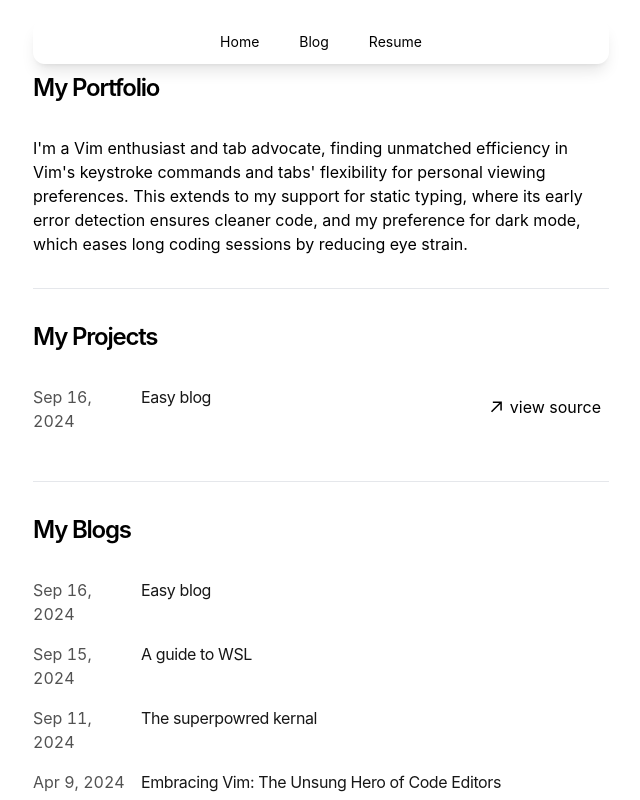
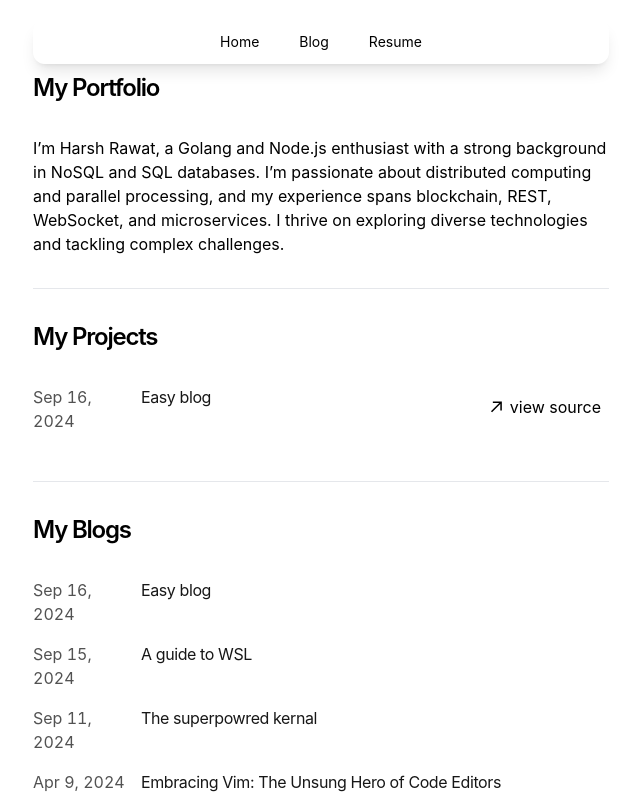
Before and after one commit to tetrex/blog, a Next.js app: page / in a window 1280 px wide. Shown: the top 800 px of the page, without its empty margins (319-959 px from the left). Built offline with nearby package versions, Linux system fonts and the light colour scheme.

Commit message:
fix: intro

```diff
--- a/app/page.tsx
+++ b/app/page.tsx
@@ -7,11 +7,11 @@ export default function Page() {
 				My Portfolio
 			</h1>
 			<p className="mb-4">
-				{`I'm a Vim enthusiast and tab advocate, finding unmatched efficiency in
-        Vim's keystroke commands and tabs' flexibility for personal viewing
-        preferences. This extends to my support for static typing, where its
-        early error detection ensures cleaner code, and my preference for dark
-        mode, which eases long coding sessions by reducing eye strain.`}
+				I’m Harsh Rawat, a Golang and Node.js enthusiast with a strong
+				background in NoSQL and SQL databases. I’m passionate about distributed
+				computing and parallel processing, and my experience spans blockchain,
+				REST, WebSocket, and microservices. I thrive on exploring diverse
+				technologies and tackling complex challenges.
 			</p>
 			<hr className="h-px my-8 bg-gray-200 border-0 dark:bg-gray-700" />
 			<h1 className="mb-2 text-2xl font-semibold tracking-tighter">
```
